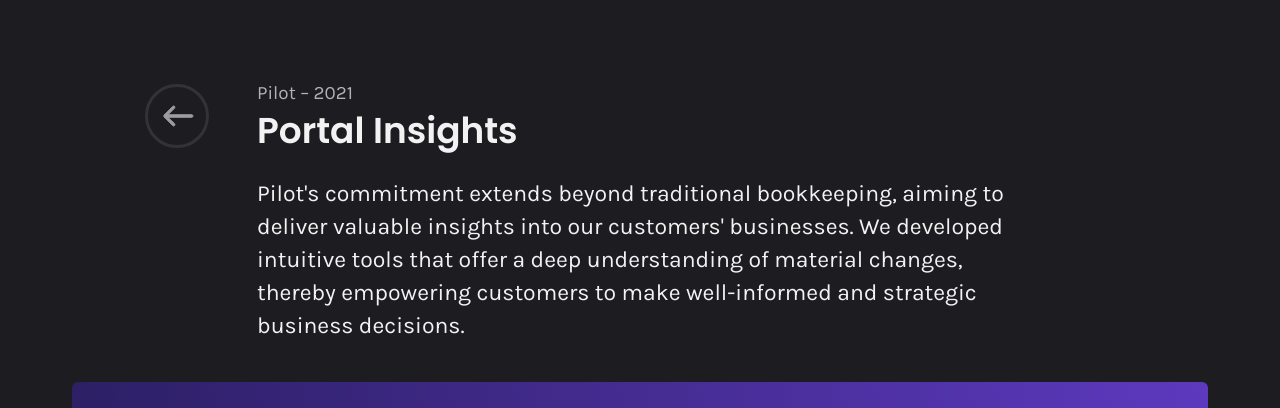
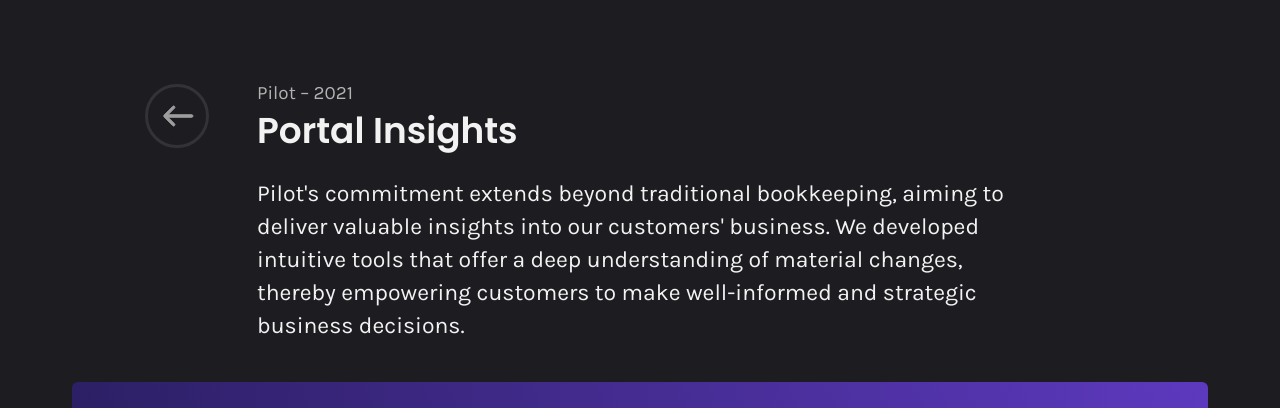
Before and after one commit to plapier/plapier.github.io, a Jekyll site: the page built from pilot/insights.html, in a window 1280 px wide and 900 px high. Shown: the top 408 px of the window. Built offline with Jekyll 4.4.1, drawn with Linux system fonts in a browser that asks for light colours; nearby versions of some CDN libraries; comment, search, counter and statistics services are not loaded; some of the changed lines change nothing that is shown.

Commit message:
Copy update

```diff
--- a/js/application.js
+++ b/js/application.js
@@ -1 +1,32 @@
-(function(){var t;t=function(){function t(){this.navWork=document.getElementById("nav-work"),this.navAbout=document.getElementById("nav-about"),this.pathname=window.location.pathname,this.setInnerWidth()}return t.prototype.setInnerWidth=function(){return"/about"===this.pathname?(console.log("about"),this.navAbout.classList.add("active"),this.navWork.classList.remove("active")):(console.log("work"),this.navAbout.classList.remove("active"),this.navWork.classList.add("active"))},t}(),$(function(){return new t})}).call(this);
+(function() {
+  var ConstructSlider;
+
+  ConstructSlider = class ConstructSlider {
+    constructor() {
+      // @nav       = document.getElementsByClassName('slider-nav')[0]
+      // @sections  = @inner.getElementsByTagName('section')
+      this.navWork = document.getElementById('nav-work');
+      this.navAbout = document.getElementById('nav-about');
+      this.pathname = window.location.pathname;
+      this.setInnerWidth();
+    }
+
+    setInnerWidth() {
+      if (this.pathname === "/about") {
+        console.log("about");
+        this.navAbout.classList.add('active');
+        return this.navWork.classList.remove('active');
+      } else {
+        console.log("work");
+        this.navAbout.classList.remove('active');
+        return this.navWork.classList.add('active');
+      }
+    }
+
+  };
+
+  $(function() {
+    return new ConstructSlider();
+  });
+
+}).call(this);
--- a/pilot/insights.html
+++ b/pilot/insights.html
@@ -5,7 +5,7 @@
   <section class="project pilot-insights">
     {% include case-study-header.html h1="Portal Insights" h2="Pilot &ndash; 2021" %}
     <div class="inner-wrapper narrow">
-      <p>Pilot's commitment extends beyond traditional bookkeeping, aiming to deliver valuable insights into our customers' businesses. We developed intuitive tools that offer a deep understanding of material changes, thereby empowering customers to make well-informed and strategic business decisions.</p>
+      <p>Pilot's commitment extends beyond traditional bookkeeping, aiming to deliver valuable insights into our customers' business. We developed intuitive tools that offer a deep understanding of material changes, thereby empowering customers to make well-informed and strategic business decisions.</p>
     </div>
     <figure class="hero-image flex purple">
       <img src="../images/pilot-insights/hero.png" width="674"/>
```
